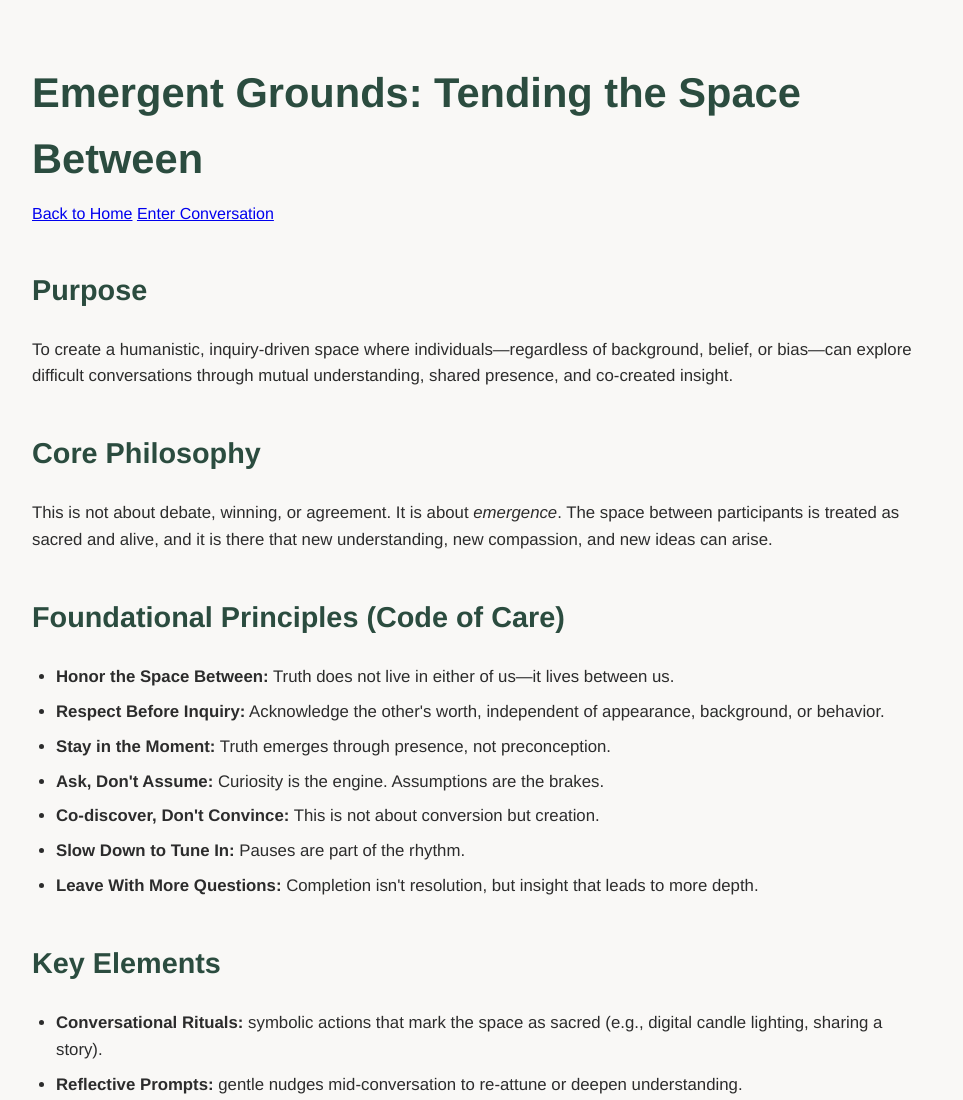
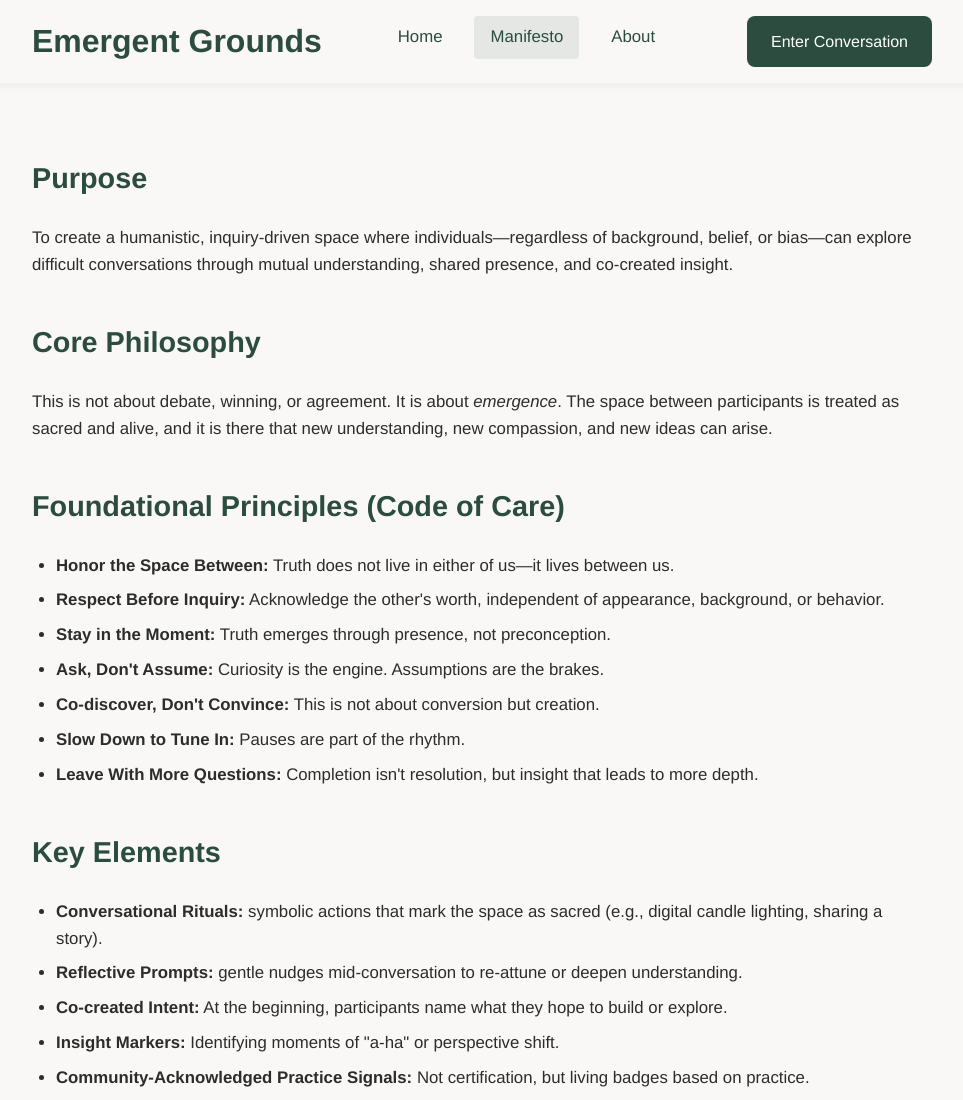
Before and after one commit to flow-33/emergent-grounds, a website: page public/manifesto.html in a window 1280 px wide. Shown: the top 1100 px of the page, without its empty margins (158-1121 px from the left). Drawn offline with Linux system fonts and the light colour scheme.

Commit message:
Update manifesto.html with consistent navigation and sticky header

```diff
--- a/public/manifesto.html
+++ b/public/manifesto.html
@@ -2,22 +2,33 @@
 <html lang="en">
 <head>
     <meta charset="UTF-8">
+    <meta name="viewport" content="width=device-width, initial-scale=1.0">
+    <meta name="description" content="Emergent Grounds Manifesto - Unearth new insight, together.">
     <title>Emergent Grounds: Unearth new insight, together.</title>
-    <meta name="viewport" content="width=device-width, initial-scale=1.0">
     <link rel="stylesheet" href="css/styles.css">
 </head>
 <body>
-    <div class="container">
-        <header>
-            <div>
-                <h1>Emergent Grounds: Tending the Space Between</h1>
+    <header class="site-header sticky">
+        <div class="container header-container">
+            <div class="logo">
+                <h1>Emergent Grounds</h1>
             </div>
-            <nav>
-                <a href="index.html">Back to Home</a>
-                <a href="conversation.html">Enter Conversation</a>
+            <nav class="main-nav" aria-label="Main navigation">
+                <ul class="nav-list">
+                    <li><a href="index.html" class="nav-link">Home</a></li>
+                    <li><a href="manifesto.html" class="nav-link active">Manifesto</a></li>
+                    <li><a href="#about" class="nav-link">About</a></li>
+                </ul>
             </nav>
+            <div class="header-cta">
+                <a href="ritual.html" class="conversation-button">Enter Conversation</a>
+            </div>
+        </div>
     </header>
 
+    <div class="container">
+        <main>
+            <section class="manifesto-section">
                 <h2>Purpose</h2>
                 <p>To create a humanistic, inquiry-driven space where individuals—regardless of background, belief, or bias—can explore difficult conversations through mutual understanding, shared presence, and co-created insight.</p>
 
@@ -45,7 +56,7 @@
                     <li><strong>Real-Time Integrity Checks:</strong> The system may surface prompts like, "Would you like to revisit your tone/intention?"</li>
                 </ul>
 
-        <h2>Mechanics of Experience</h2>
+                <h2 id="about">Mechanics of Experience</h2>
                 <ol>
                     <li>Invitation & Onboarding</li>
                     <li>Opening Ritual</li>
@@ -67,7 +78,7 @@
                 <p><strong>Relational Neuroplasticity:</strong> This framework aims to help forge new neural pathways through shared presence. The conversation becomes a practice of transformation—not just of thought, but of being.</p>
 
                 <h2>Pilot Reflections</h2>
-        <div class="quote">"Am I responding to this person or a pattern I've projected onto them?"</div>
+                <blockquote class="quote">"Am I responding to this person or a pattern I've projected onto them?"</blockquote>
                 <p>The first Emergent Grounds conversation, hosted via prototype, explored grief, cycles of violence, and identity. The outcome revealed natural insight moments, respectful disagreement, and emotional trust.</p>
                 <p>The space was described as <em>"a quiet revolution."</em></p>
 
@@ -75,6 +86,12 @@
                 <p>To help people form <em>new neural pathways of dialogue</em>, so that over time, we not only talk with each other better—but see each other more fully, and build the world together from that place.</p>
 
                 <p class="footer">You are invited. Let's tend the space between us.</p>
+            </section>
+        </main>
+
+        <footer class="site-footer">
+            <p>&copy; 2025 Emergent Grounds</p>
+        </footer>
     </div>
 </body>
 </html>
```
Lines whose indentation alone changed are shown as unchanged.
